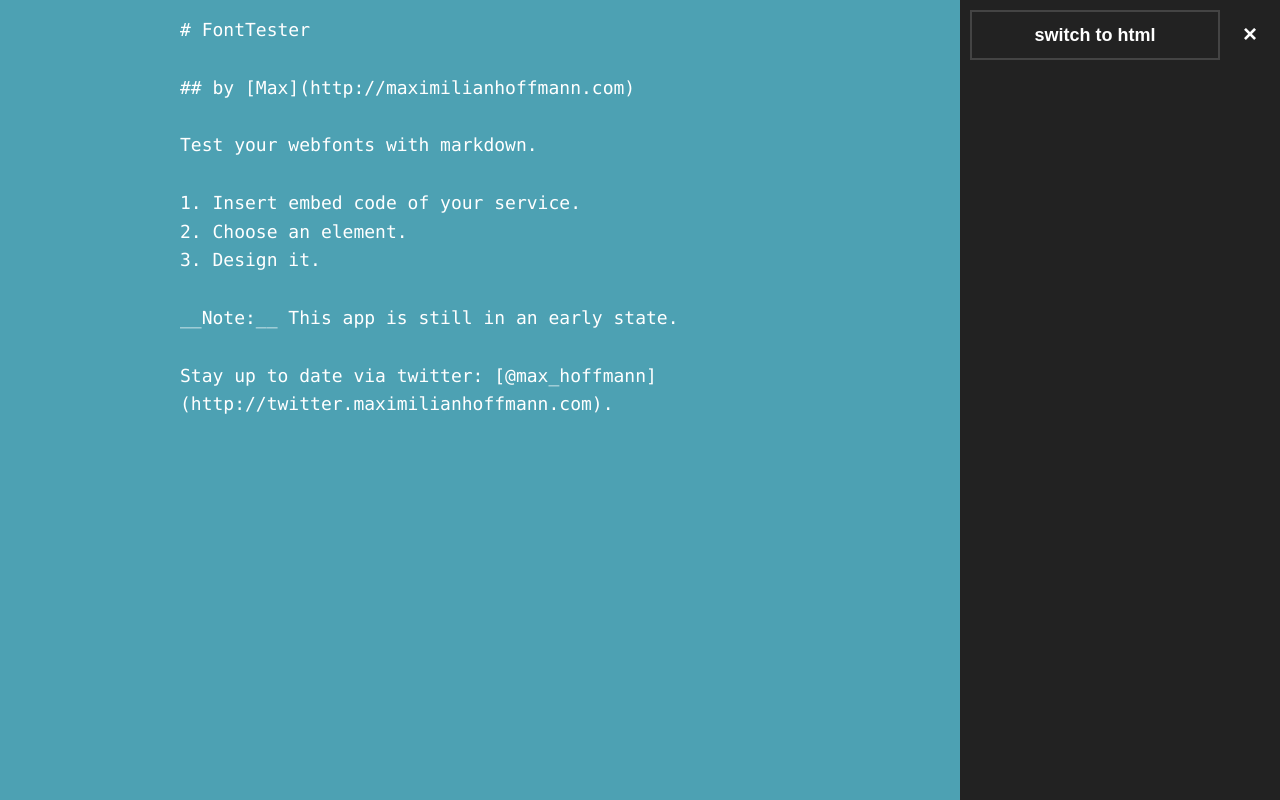
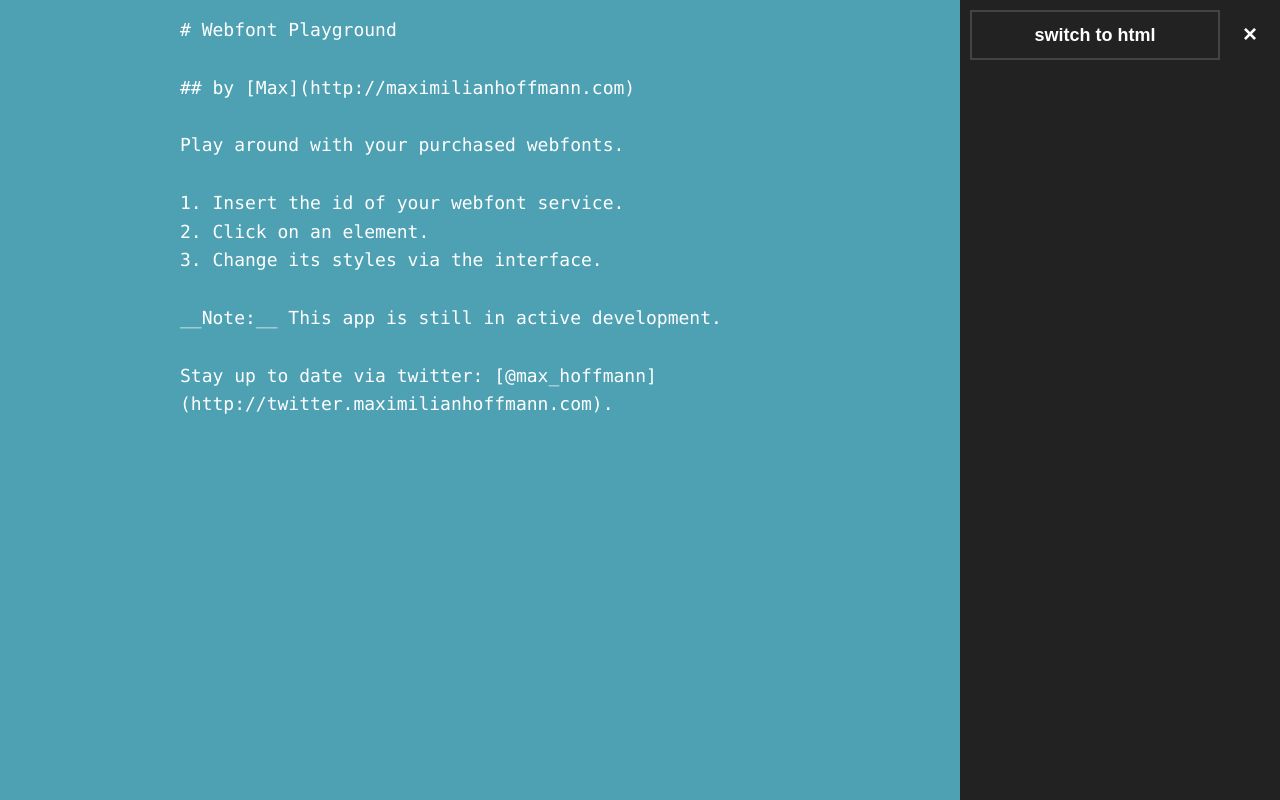
Before and after one commit to maxhoffmann/font-playground, a website: page index.html in a window 1280 px wide. Drawn offline with nearby package versions, Linux system fonts and the light colour scheme.

Commit message:
edit name and description of the app

```diff
--- a/index.html
+++ b/index.html
@@ -17,17 +17,17 @@
 
 		<form id="mode-edit">
 			<fieldset class="container">
-				<textarea id="mode-edit-content" autoresize autofocus># FontTester
+				<textarea id="mode-edit-content" autoresize autofocus># Webfont Playground
 
 ## by [Max](http://maximilianhoffmann.com)
 
-Test your webfonts with markdown.
+Play around with your purchased webfonts.
 
-1. Insert embed code of your service.
-2. Choose an element.
-3. Design it.
+1. Insert the id of your webfont service.
+2. Click on an element.
+3. Change its styles via the interface.
 
-__Note:__ This app is still in an early state.
+__Note:__ This app is still in active development.
 
 Stay up to date via twitter: [@max_hoffmann](http://twitter.maximilianhoffmann.com).</textarea>
 			</fieldset>
```
